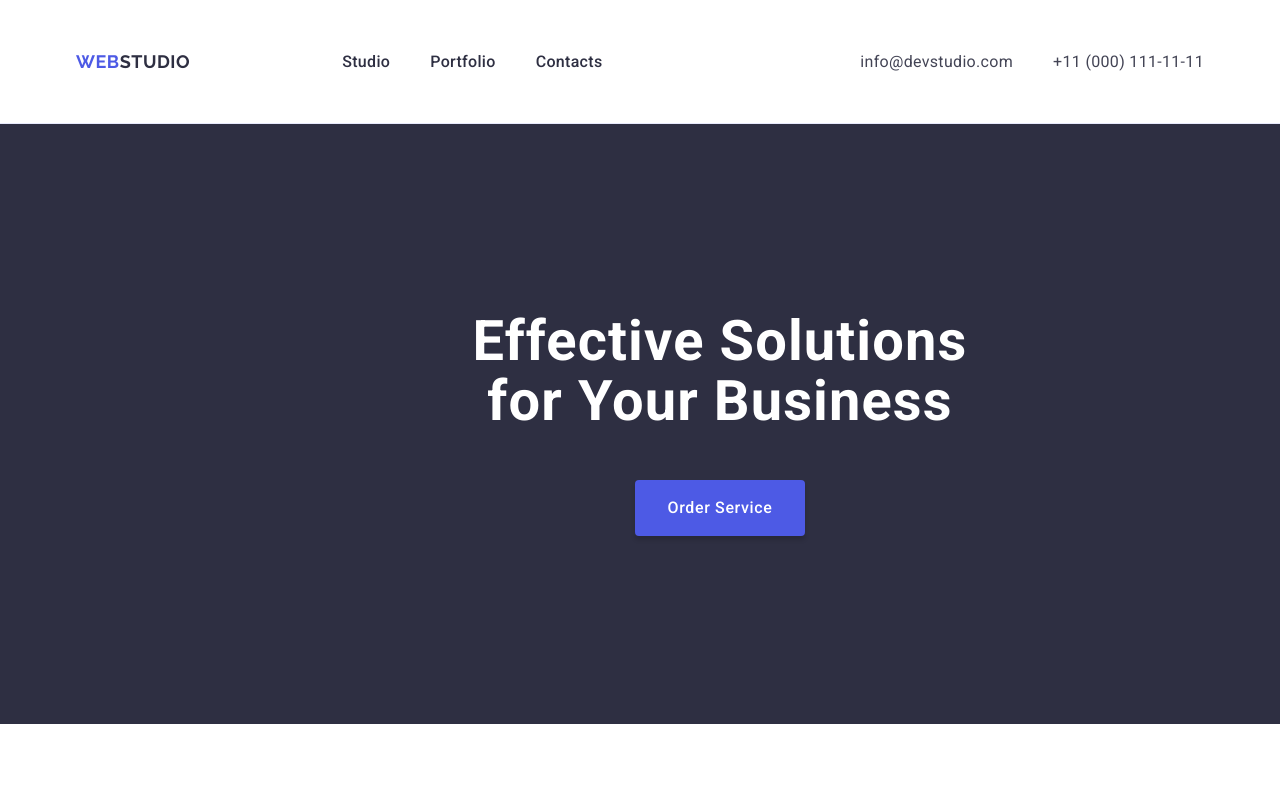
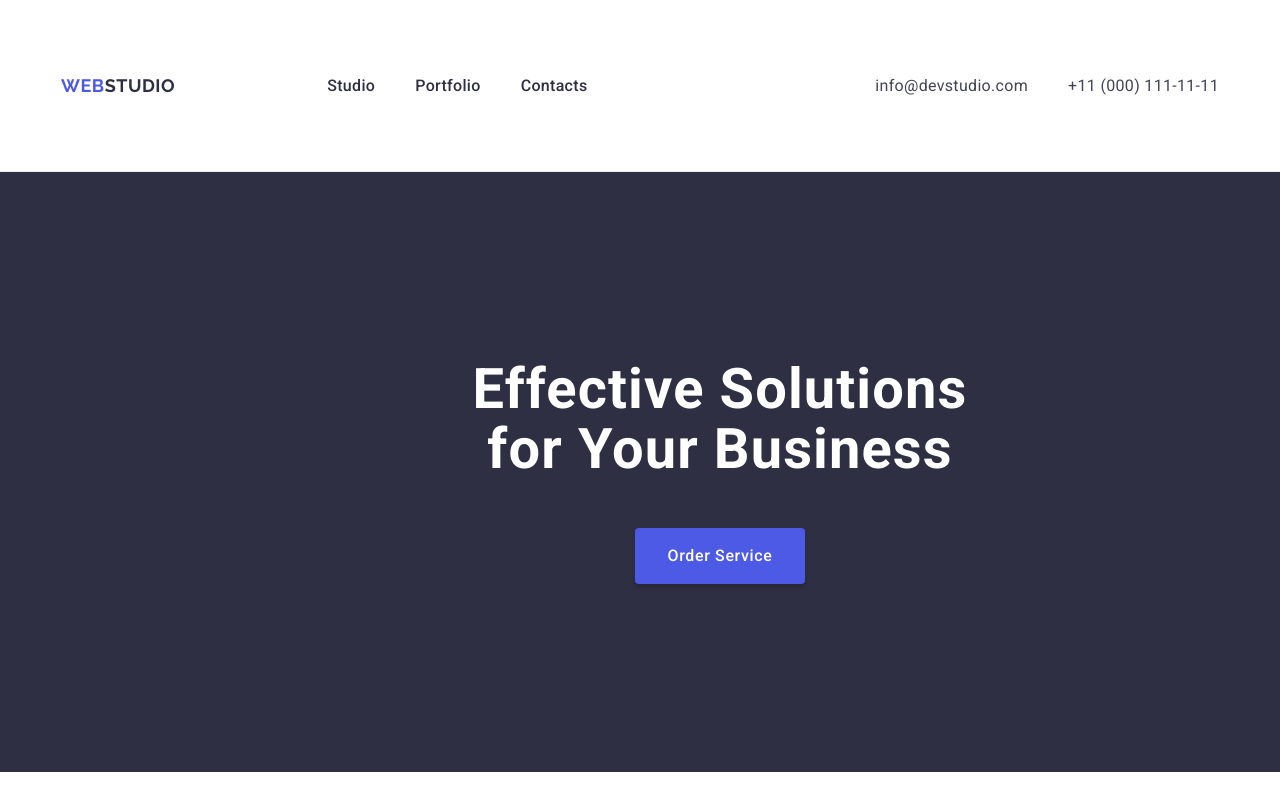
Before and after one commit to NazarHook/goit0markup-hw-03, a plain HTML site: page index.html in a window 1280 px wide. Shown: the top 800 px of the page. Drawn offline with nearby package versions, Linux system fonts and the light colour scheme.

Commit message:
Update styles.css

```diff
--- a/css/styles.css
+++ b/css/styles.css
@@ -75,7 +75,6 @@ font-weight: 500;
 line-height: 1.5;
 letter-spacing: 0.32px;
 color: var(--NAVY-BLUE, #2E2F42);
-padding: 24px 0 ;
 }
 .nav-names:hover,
 .nav-names:focus{
@@ -336,18 +335,19 @@ color: var(--CLOUD, #F4F4FD);
     display: flex;
     flex-direction: row;
     justify-content: space-between;
+    padding: 24px 0 ;
 }
 .page-nav{
     display: flex;
     flex-direction: row;
     gap: 76px;
     align-items: center;
+    padding: 24px 0 ;
 }
 .main-nav{
     display: flex;
     flex-direction: row;
     gap: 40px;
-     padding: 24px 0;
 }
 .contacts {
 display: flex;
```
